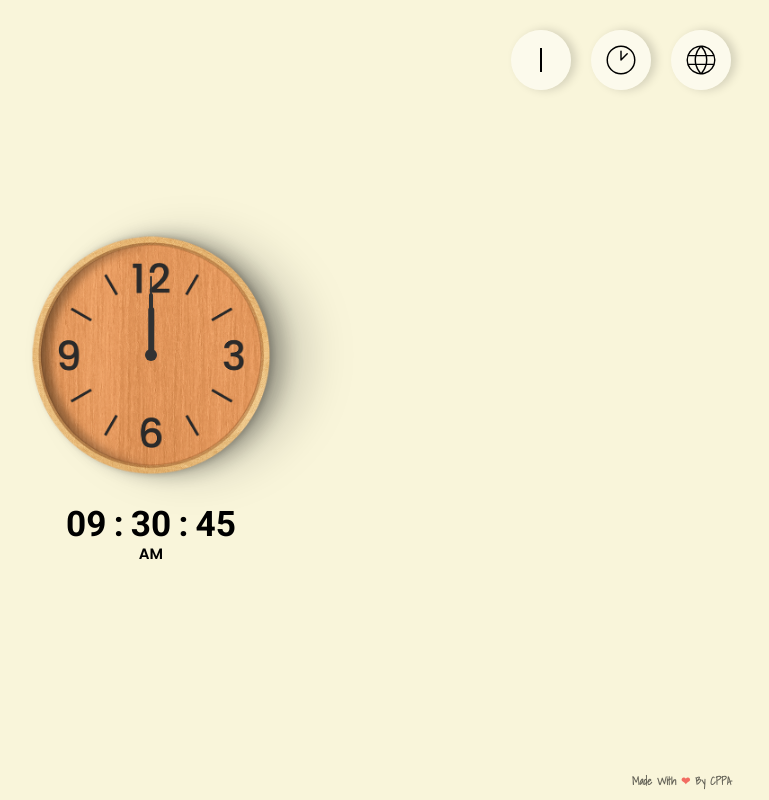
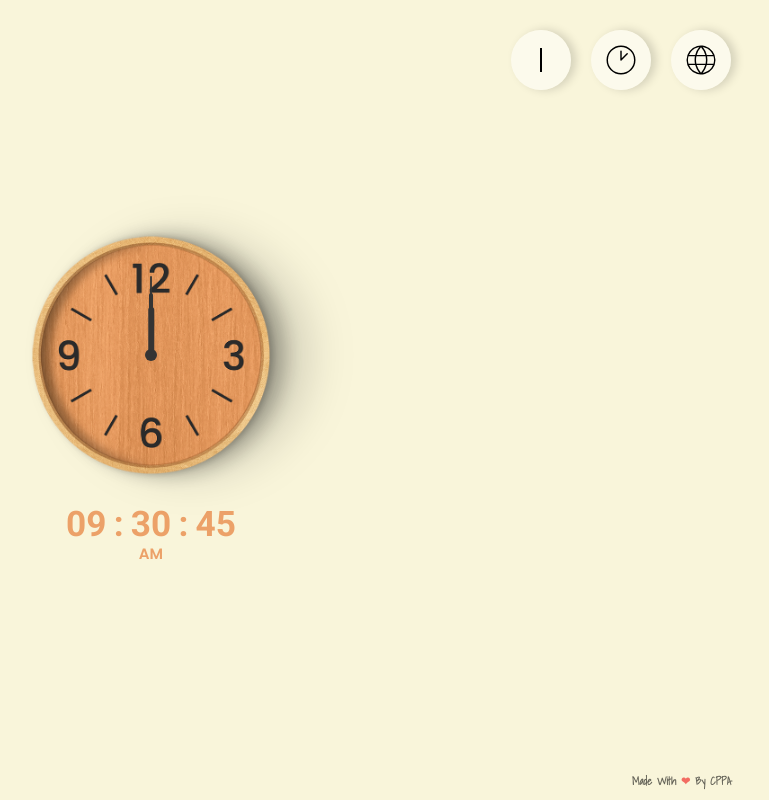
Before and after one commit to chanpyaephyoaung/world-clock-react, a React (Vite) app: page / in a window 1280 px wide. Shown: the whole page, without its empty margins (489-1258 px from the left). Built offline with nearby package versions, Linux system fonts and the light colour scheme.

Commit message:
Added theme changing feature

```diff
--- a/src/App.jsx
+++ b/src/App.jsx
@@ -1,17 +1,39 @@
+import { useState, useEffect } from "react";
 import ClockWrapper from "./components/clock/ClockWrapper";
 import Credit from "./components/credit/Credit";
 import Header from "./components/header/Header";
 import Overlay from "./components/overlay/Overlay";
 import SideNav from "./components/sideNavigation/SideNav";
+import themes from "./data/themes";
 
 function App() {
+  const [themeCount, setThemeCount] = useState(0);
+
+  // For changing the color of the background whenever IconChangeTheme is triggered
+  useEffect(() => {
+    document.body.style.backgroundColor = themes[themeCount].bgColor;
+
+    // Clean up the style when the component unmounts
+    return () => {
+      document.body.style.backgroundColor = "";
+    };
+  }, [themeCount]);
+
+  const changeTheme = () => {
+    if (themeCount !== 3) {
+      setThemeCount(count => count + 1);
+    } else {
+      setThemeCount(0);
+    }
+  };
+
   return (
     <>
       {/* <SideNav /> */}
       {/* <Overlay /> */}
-      <Header />
-      <ClockWrapper />
-      <Credit />
+      <Header onThemeChange={changeTheme} />
+      <ClockWrapper themeCount={themeCount} />
+      <Credit themeCount={themeCount} />
     </>
   );
 }
--- a/src/components/clock/Clock.jsx
+++ b/src/components/clock/Clock.jsx
@@ -1,12 +1,58 @@
+import { useEffect, useRef } from "react";
 import "../../scss/clock.scss";
+import themes from "../../data/themes";
 
-const Clock = () => {
+let initialized = false;
+
+const Clock = ({ themeCount }) => {
+  const clockRef = useRef();
+  const clockInnersRef = useRef([]);
+
+  // For changing the clock theme whenever the IconChangeTheme is triggered
+  useEffect(() => {
+    const clockImageUrl = new URL(
+      `../../assets/clock/${themes[themeCount].clock}.png`,
+      import.meta.url
+    ).href;
+
+    // Preventing the change/animation for the initial render
+    if (!initialized) {
+      initialized = true;
+      return;
+    }
+
+    // Animate the clock image change and color of inners of the clock
+    clockRef.current.style.animation = "clockIn .2s forwards";
+    const timerID = setTimeout(() => {
+      // Change the clock image
+      clockRef.current.style.animation = "clockOut .2s forwards";
+      clockRef.current.style.backgroundImage = `url(${clockImageUrl})`;
+
+      // Change the color of hands of the clock
+      clockInnersRef.current.forEach(
+        inner => (inner.style.backgroundColor = themes[themeCount].clockInnersColor)
+      );
+    }, 200);
+
+    // Clean up the timer
+    return () => clearTimeout(timerID);
+  }, [themeCount]);
+
   return (
-    <div className="clock">
-      <div className="clock__pivot"></div>
-      <div className="clock__hand clock__hand--hour"></div>
-      <div className="clock__hand clock__hand--minute"></div>
-      <div className="clock__hand clock__hand--second"></div>
+    <div ref={clockRef} className="clock">
+      <div ref={el => (clockInnersRef.current[0] = el)} className="clock__pivot"></div>
+      <div
+        ref={el => (clockInnersRef.current[1] = el)}
+        className="clock__hand clock__hand--hour"
+      ></div>
+      <div
+        ref={el => (clockInnersRef.current[2] = el)}
+        className="clock__hand clock__hand--minute"
+      ></div>
+      <div
+        ref={el => (clockInnersRef.current[3] = el)}
+        className="clock__hand clock__hand--second"
+      ></div>
     </div>
   );
 };
--- a/src/components/clock/ClockTime.jsx
+++ b/src/components/clock/ClockTime.jsx
@@ -1,8 +1,9 @@
 import "../../scss/clock.scss";
+import themes from "../../data/themes";
 
-const ClockTime = () => {
+const ClockTime = ({ themeCount }) => {
   return (
-    <div className="time hidden">
+    <div className="time hidden" style={{ color: themes[themeCount].textColor }}>
       <h3 className="time__duration">
         <span className="time__duration__text time__duration__text--number time__duration--hour">
           09
--- a/src/components/clock/ClockWrapper.jsx
+++ b/src/components/clock/ClockWrapper.jsx
@@ -2,11 +2,11 @@ import "../../scss/clock.scss";
 import Clock from "./Clock";
 import ClockTime from "./ClockTime";
 
-const ClockWrapper = () => {
+const ClockWrapper = props => {
   return (
     <main className="clock-wrapper">
-      <Clock />
-      <ClockTime />
+      <Clock themeCount={props.themeCount} />
+      <ClockTime themeCount={props.themeCount} />
     </main>
   );
 };
--- a/src/components/credit/Credit.jsx
+++ b/src/components/credit/Credit.jsx
@@ -1,9 +1,10 @@
 import "../../scss/credit.scss";
+import themes from "../../data/themes";
 
-const Credit = () => {
+const Credit = ({ themeCount }) => {
   return (
     <footer>
-      <p className="footer__credit">
+      <p className="footer__credit" style={{ color: themes[themeCount].creditColor }}>
         Made With <span className="footer__credit--heart">❤</span> By CPPA
       </p>
     </footer>
--- a/src/components/header/Header.jsx
+++ b/src/components/header/Header.jsx
@@ -4,10 +4,10 @@ import { CiGlobe } from "react-icons/ci";
 import { CiClock1 } from "react-icons/ci";
 import IconChangeTheme from "./IconChangeTheme";
 
-const Header = () => {
+const Header = props => {
   return (
     <header className="header">
-      <IconChangeTheme />
+      <IconChangeTheme onThemeChange={() => props.onThemeChange()} />
       <div className="header__icon-wrapper clock-icon__wrapper">
         <CiClock1 className="icon icon--clock" />
       </div>
--- a/src/components/header/IconChangeTheme.jsx
+++ b/src/components/header/IconChangeTheme.jsx
@@ -2,7 +2,7 @@ import { useEffect, useMemo, useRef, useState } from "react";
 import "../../scss/icons.scss";
 import animateIconChangeTheme from "../../utils/animateIconChangeTheme";
 
-const IconChangeTheme = () => {
+const IconChangeTheme = props => {
   const [counter, setCounter] = useState(0);
   const modifyIconLine1 = useRef(null);
   const modifyIconLine2 = useRef(null);
@@ -29,6 +29,7 @@ const IconChangeTheme = () => {
 
   const clickHandler = () => {
     animateIconChangeTheme(iconChangeThemeOption);
+    props.onThemeChange();
   };
 
   return (
--- /dev/null
+++ b/src/data/themes.js
@@ -0,0 +1,33 @@
+export default [
+  {
+    clock: "clock-1",
+    bgColor: "#F9F5DA",
+    clockInnersColor: "#343434",
+    textColor: "#ECA168",
+    creditColor: "#000",
+  },
+
+  {
+    clock: "clock-2",
+    bgColor: "#ffcce0",
+    clockInnersColor: "#ce167a",
+    textColor: "#d64a77",
+    creditColor: "#000",
+  },
+
+  {
+    clock: "clock-3",
+    bgColor: "#fff5a4",
+    clockInnersColor: "#c60b44",
+    textColor: "#505050",
+    creditColor: "#000",
+  },
+
+  {
+    clock: "clock-4",
+    bgColor: "#a1ffdd",
+    clockInnersColor: "#0bc6a9",
+    textColor: "#0AB37A",
+    creditColor: "#000",
+  },
+];
--- /dev/null
+++ b/src/scss/animation.scss
@@ -0,0 +1,20 @@
+// Clock Animation
+
+@keyframes clockIn {
+  100% {
+    transform: scale(0.6);
+    opacity: 0;
+  }
+}
+
+@keyframes clockOut {
+  0% {
+    transform: scale(0.6);
+    opacity: 0;
+  }
+
+  100% {
+    transform: scale(1);
+    opacity: 1;
+  }
+}
--- a/src/scss/clock.scss
+++ b/src/scss/clock.scss
@@ -1,4 +1,5 @@
 @import "./abstract.scss";
+@import "./animation.scss";
 
 .clock-wrapper {
   --clock-dimension: 15rem;
@@ -99,7 +100,7 @@
   align-items: center;
   text-align: center;
   z-index: -1;
-  transition: bottom 0.3s;
+  transition: color 0.5s, bottom 0.3s;
 
   &__duration {
     width: 100%;
--- a/src/scss/credit.scss
+++ b/src/scss/credit.scss
@@ -11,7 +11,7 @@
   right: 3.75rem;
   opacity: 0.6;
   cursor: pointer;
-  transition: opacity 0.3s;
+  transition: color 0.5s;
 
   @include respond(phone) {
     right: 50%;
```
